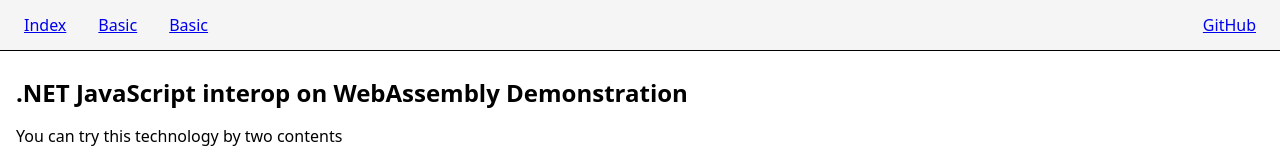
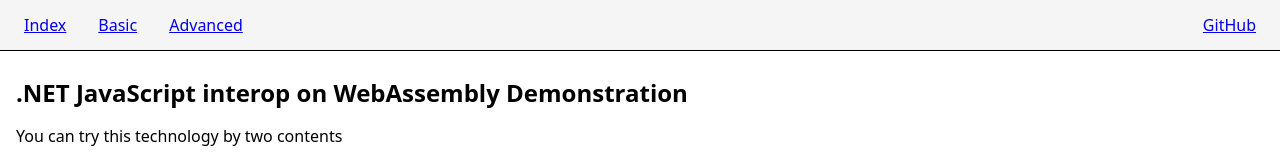
Before and after one commit to yamachu/pokedex-net-webassembly-without-blazor, a React (Vite) app in the folder frontend/: page / in a window 1280 px wide. Shown: the top 160 px of the page. Built offline with nearby package versions, Linux system fonts and the light colour scheme.

Commit message:
Fix typo
:sob:

```diff
--- a/frontend/src/App.tsx
+++ b/frontend/src/App.tsx
@@ -29,7 +29,7 @@ export const App: FC = () => {
               <Link to={"/basic"}>Basic</Link>
             </NavItemContainer>
             <NavItemContainer>
-              <Link to={"/advanced"}>Basic</Link>
+              <Link to={"/advanced"}>Advanced</Link>
             </NavItemContainer>
           </ul>
           <NavItemContainer Container={"div"}>
```
